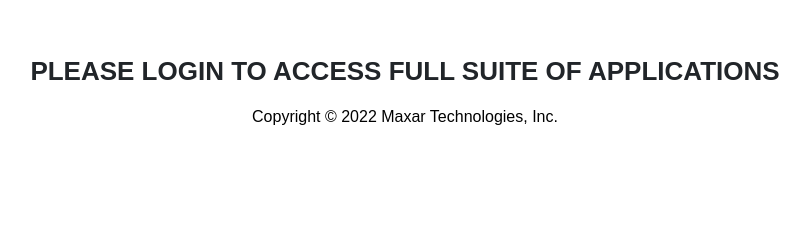
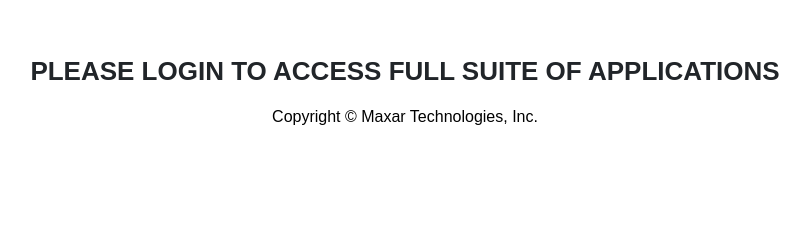
Before and after one commit to radiant-maxar/openmaps-auth, a Django app: page /index in a window 1280 px wide. Shown: the part 555-800 px from the top of the page, without its empty margins (235-1045 px from the left). Run offline with Django 4.2, Linux system fonts and the light colour scheme.

Commit message:
Remove year from footer.

```diff
--- a/openmaps_auth/templates/base.html
+++ b/openmaps_auth/templates/base.html
@@ -23,7 +23,7 @@
 {% block body %}
 {% endblock body %}
 <div class="footer_container">
-  <p> Copyright © 2022 Maxar Technologies, Inc.</p>
+  <p> Copyright © Maxar Technologies, Inc.</p>
 </div>
 </body>
 </html>
```
